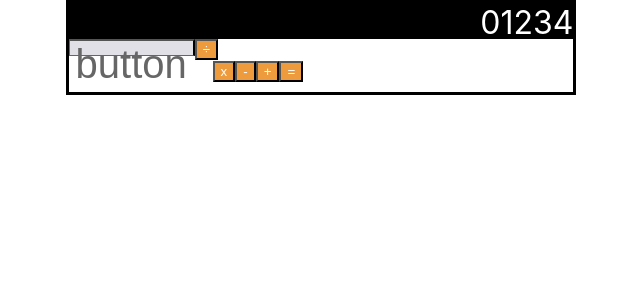
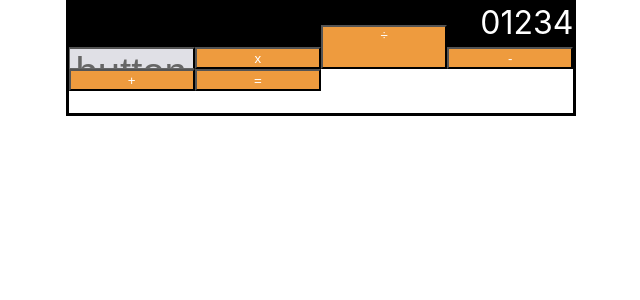
Before and after one commit to benstone1/Pursuit-Core-Web-React-Calculator-Lab, a React (Create React App) app in the folder calculator-app/: page / in a window 1280 px wide. Shown: the top 300 px of the page, without its empty margins (319-959 px from the left). Built offline with nearby package versions, Linux system fonts and the light colour scheme.

Commit message:
removed buttons from a div

```diff
--- a/calculator-app/src/App.js
+++ b/calculator-app/src/App.js
@@ -14,13 +14,13 @@ function App() {
       </div>
         <button className='button'>button</button>
 
-        <div className='operations'>
+        {/* <div className='operations'> */}
           <button className='orange' id = 'divide'>÷</button>
-          <button className='orange'>x</button>
-          <button className='orange'>-</button>
-          <button className='orange'>+</button>
-          <button className='orange'>=</button>
-        </div>
+          <button className='orange' id = 'multiply'>x</button>
+          <button className='orange'id = 'subtract'>-</button>
+          <button className='orange'id = 'addition'>+</button>
+          <button className='orange'id = 'equals'>=</button>
+        {/* </div> */}
       </div>
     </div>
   );
```
